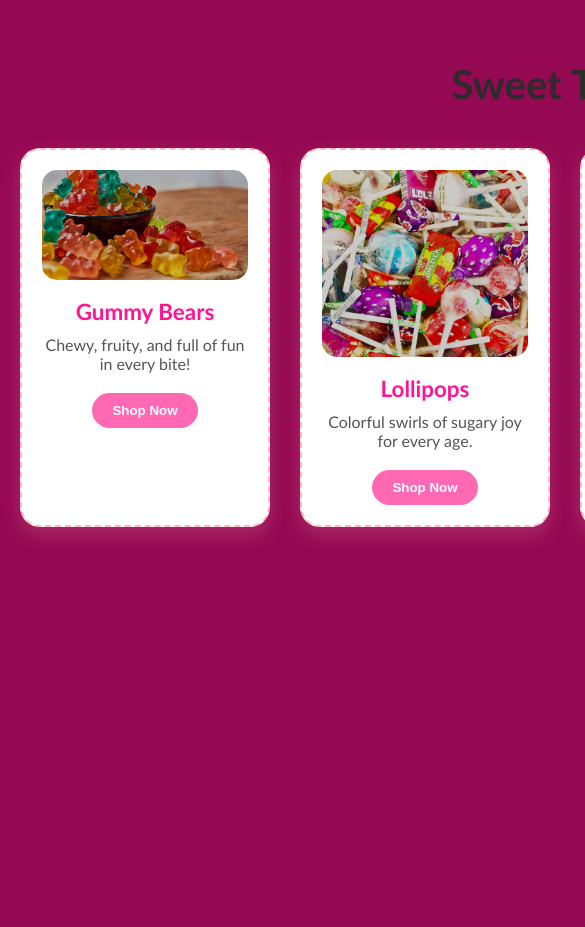
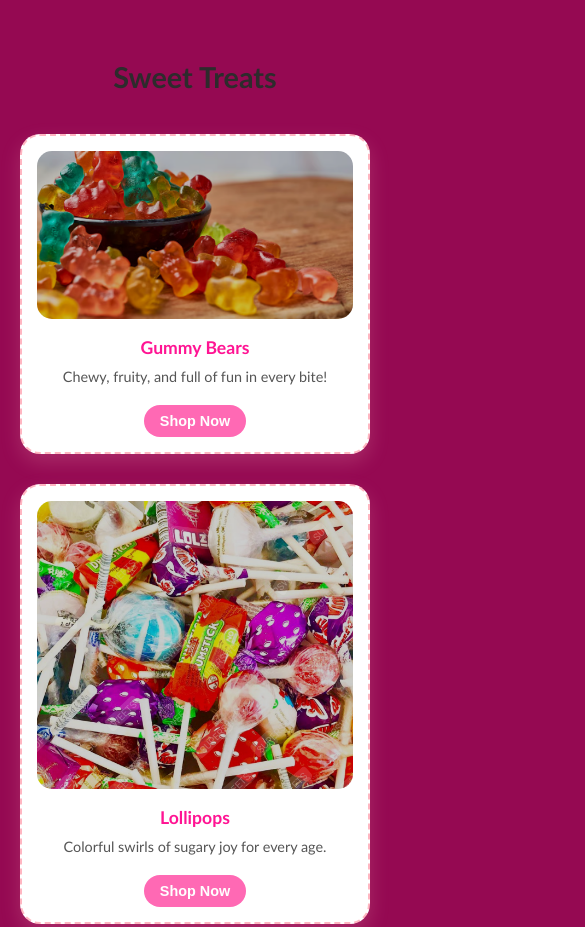
Before and after one commit to KateWM/Storepg, a plain HTML site: page product.html in a window 390 px wide. Shown: the top 927 px of the page, 585 px wide, since content can reach past the window. Before the commit the page ends 844 px from the top, so only its background shows below. Drawn offline with Linux system fonts and the light colour scheme.

Commit message:
additions

```diff
--- a/style.css
+++ b/style.css
@@ -119,6 +119,44 @@ body {
   transition: background-color 0.3s ease;
 }
 
+/* media queries*/
 .shop-button:hover {
   background-color: #ff1493;
 }
+@media (max-width: 768px) {
+  .section-title {
+    font-size: 2rem;
+  }
+  .product-card h3 {
+    font-size: 1.2rem;
+  }
+  .product-card p {
+    font-size: 0.95rem;
+  }
+  .shop-button {
+    padding: 8px 16px;
+    font-size: 0.95rem;
+  }
+}
+
+/* media queries*/
+@media (max-width: 480px) {
+  .section-title {
+    font-size: 1.8rem;
+  }
+  .product-grid {
+    grid-template-columns: 1fr;
+  }
+  .product-card {
+    padding: 15px;
+  }
+  .product-card h3 {
+    font-size: 1.1rem;
+  }
+  .product-card p {
+    font-size: 0.9rem;
+  }
+  .shop-button {
+    font-size: 0.9rem;
+  }
+}
```
